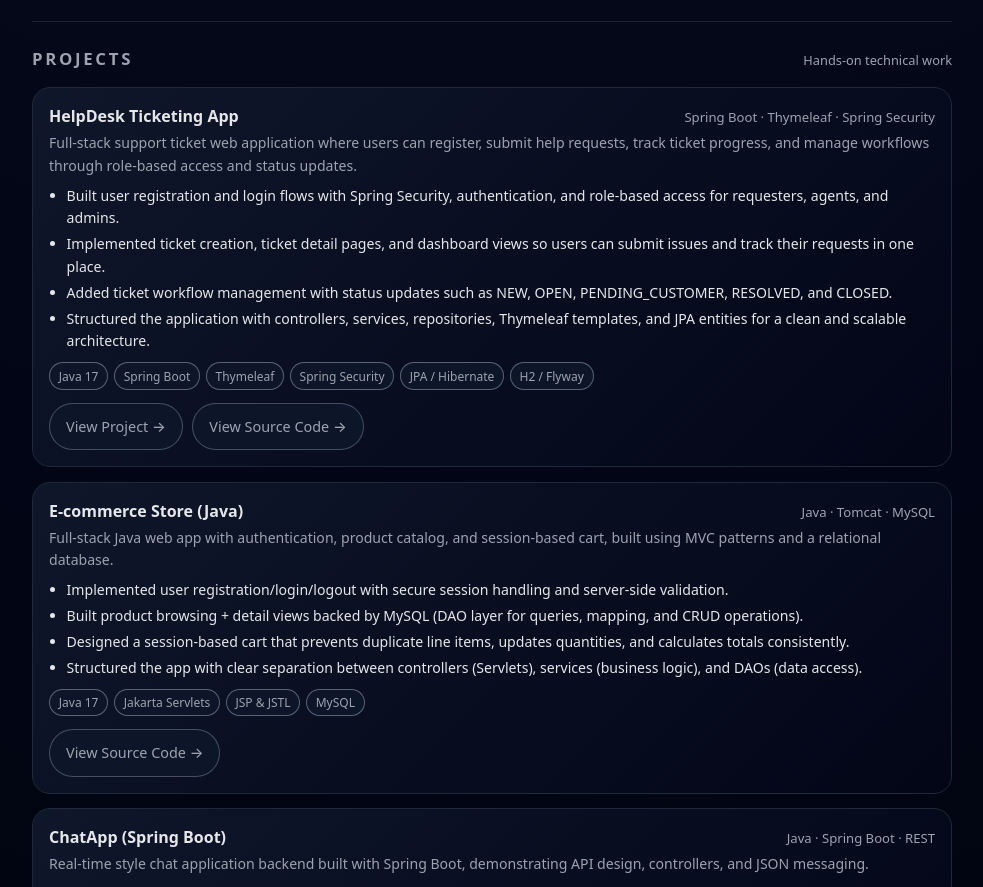
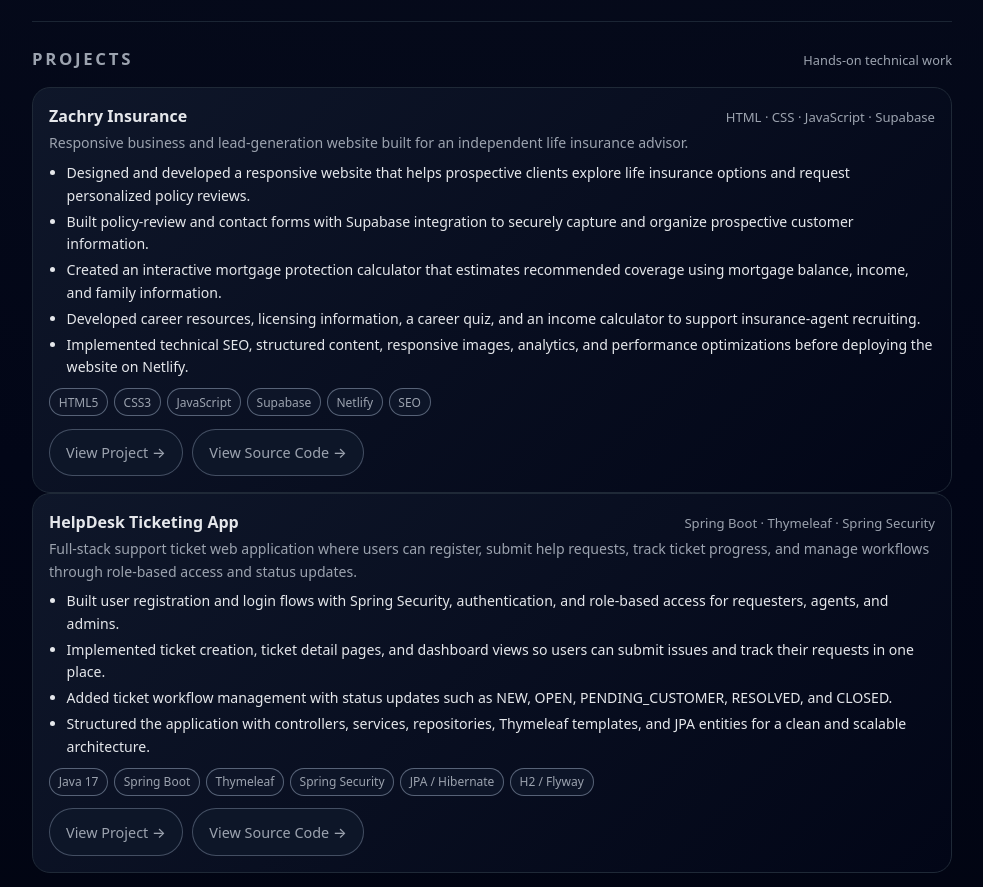
Before and after one commit to victorpena210/victorpena210.github.io, a website: page index.html in a window 1280 px wide. Shown: the part 1006-1893 px from the top of the page, without its empty margins (148-1131 px from the left). Drawn offline with Linux system fonts and the light colour scheme.

Commit message:
added another project

```diff
--- a/index.html
+++ b/index.html
@@ -454,6 +454,72 @@
           <p class="section-subtitle">Hands-on technical work</p>
         </div>
 
+        <article class="card">
+  <div class="card-header">
+    <div class="card-title">Zachry Insurance</div>
+    <div class="card-meta">HTML · CSS · JavaScript · Supabase</div>
+  </div>
+
+  <div class="card-subtitle">
+    Responsive business and lead-generation website built for an independent
+    life insurance advisor.
+  </div>
+
+  <div class="card-body">
+    <ul class="bullet-list">
+      <li>
+        Designed and developed a responsive website that helps prospective
+        clients explore life insurance options and request personalized policy reviews.
+      </li>
+      <li>
+        Built policy-review and contact forms with Supabase integration to securely
+        capture and organize prospective customer information.
+      </li>
+      <li>
+        Created an interactive mortgage protection calculator that estimates
+        recommended coverage using mortgage balance, income, and family information.
+      </li>
+      <li>
+        Developed career resources, licensing information, a career quiz, and an
+        income calculator to support insurance-agent recruiting.
+      </li>
+      <li>
+        Implemented technical SEO, structured content, responsive images, analytics,
+        and performance optimizations before deploying the website on Netlify.
+      </li>
+    </ul>
+
+    <div class="tag-row">
+      <span class="tag">HTML5</span>
+      <span class="tag">CSS3</span>
+      <span class="tag">JavaScript</span>
+      <span class="tag">Supabase</span>
+      <span class="tag">Netlify</span>
+      <span class="tag">SEO</span>
+    </div>
+
+    <div class="card-links">
+      <a
+        href="https://zachryinsurance.com/"
+        class="pill-button"
+        target="_blank"
+        rel="noopener noreferrer"
+      >
+        View Project →
+      </a>
+
+      <a
+        href="https://github.com/victorpena210/zachry-insurance"
+        class="pill-button"
+        target="_blank"
+        rel="noopener noreferrer"
+      >
+        View Source Code →
+      </a>
+    </div>
+  </div>
+</article>
+
         <div class="card-list">
           <article class="card">
             <div class="card-header">
```
